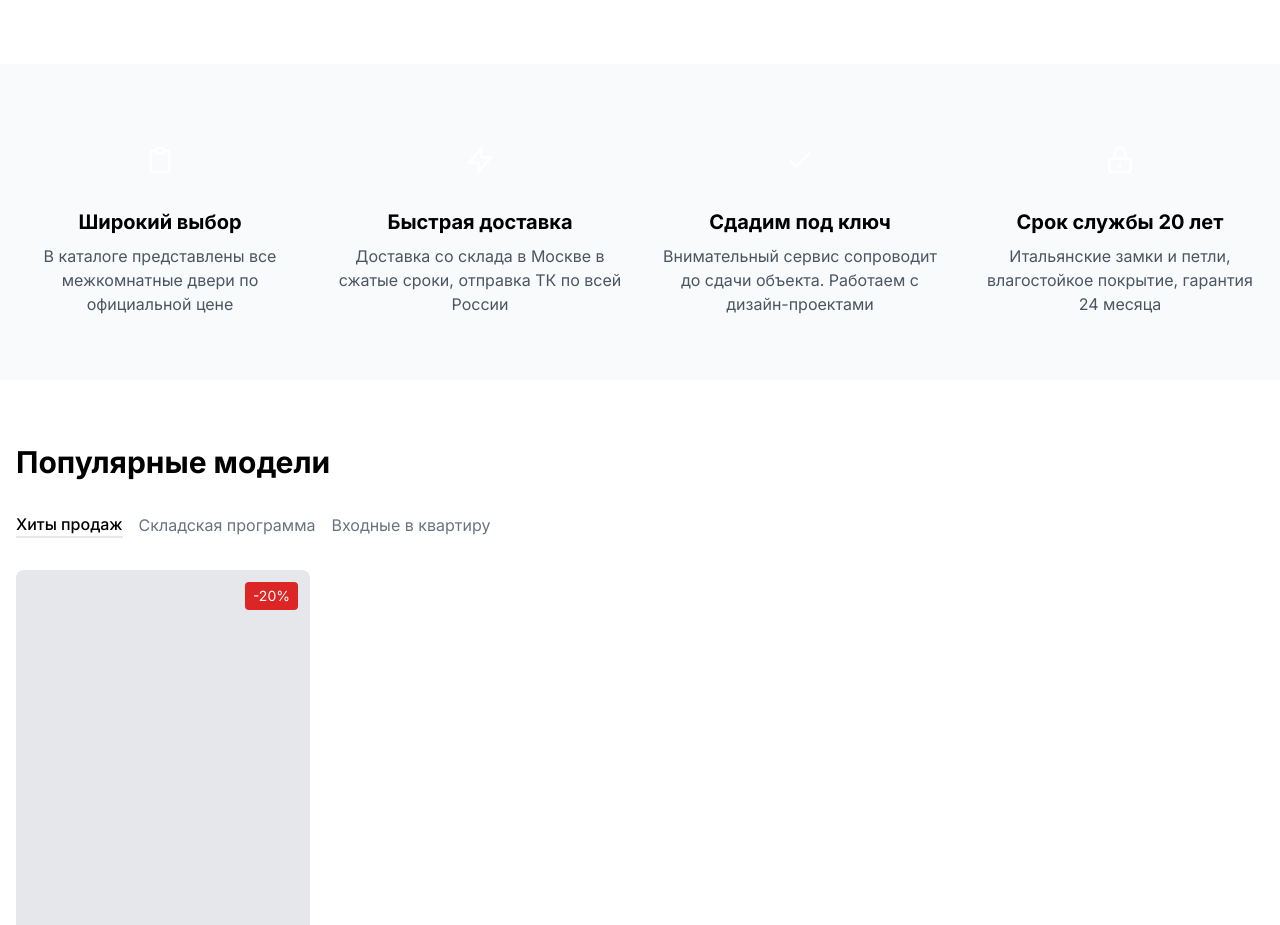
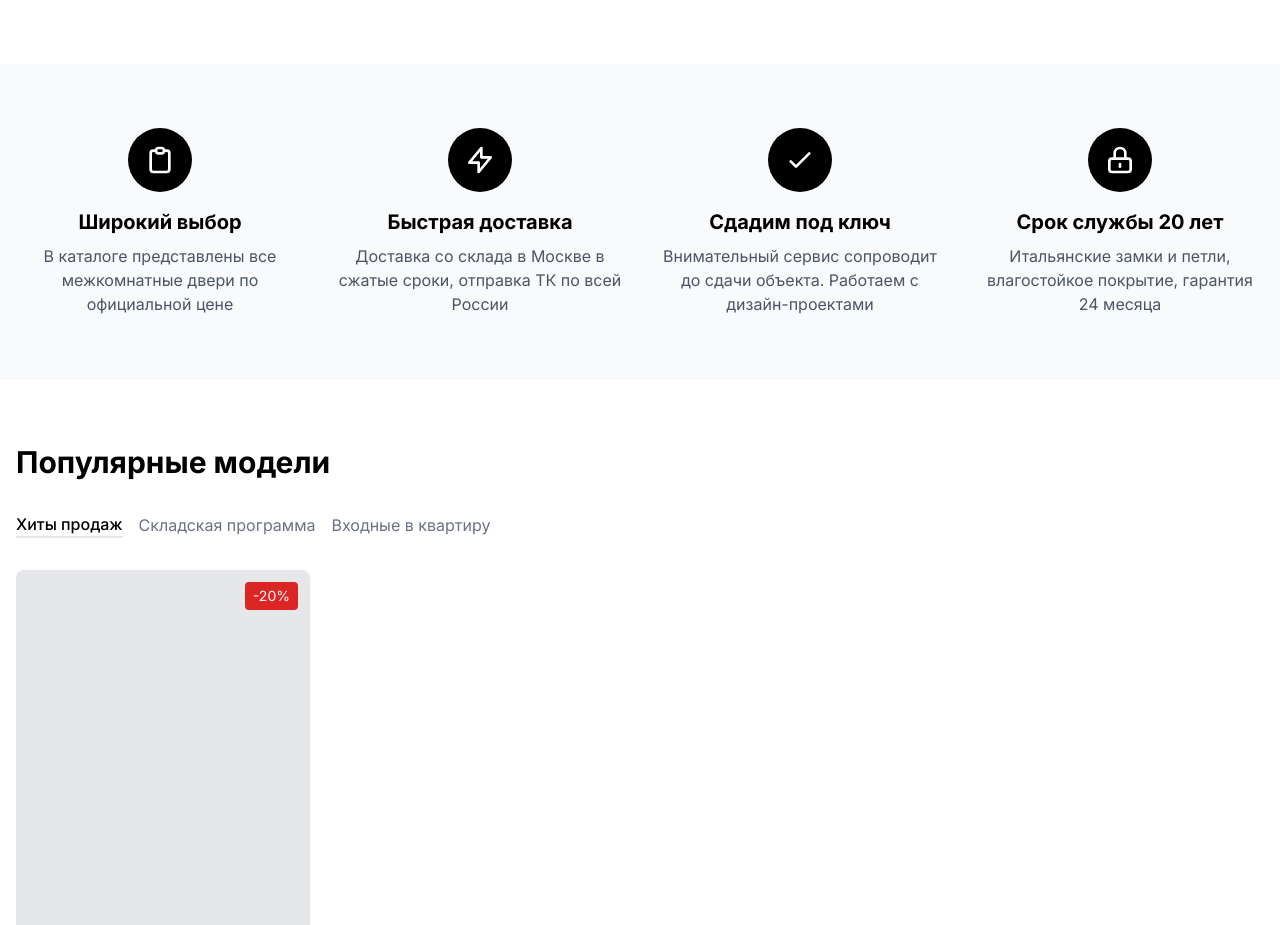
Before and after one commit to SiarheiBalt/doors, a Next.js app: page / in a window 1280 px wide. Shown: the part 964-1889 px from the top of the page. Built offline with nearby package versions, Linux system fonts and the light colour scheme.

Commit message:
Fix styles

```diff
--- a/src/app/page.tsx
+++ b/src/app/page.tsx
@@ -91,7 +91,7 @@ export default function Home() {
                         <div className="grid md:grid-cols-2 lg:grid-cols-4 gap-8">
                             <div className="text-center">
                                 <div
-                                    className="w-16 h-16 mx-auto mb-4 bg-primary rounded-full flex items-center justify-center">
+                                    className="w-16 h-16 mx-auto mb-4 bg-black rounded-full flex items-center justify-center">
                                     <svg className="w-8 h-8 text-white" fill="none" stroke="currentColor"
                                          viewBox="0 0 24 24">
                                         <path strokeLinecap="round" strokeLinejoin="round" strokeWidth="2"
@@ -104,7 +104,7 @@ export default function Home() {
                             </div>
                             <div className="text-center">
                                 <div
-                                    className="w-16 h-16 mx-auto mb-4 bg-primary rounded-full flex items-center justify-center">
+                                    className="w-16 h-16 mx-auto mb-4 bg-black rounded-full flex items-center justify-center">
                                     <svg className="w-8 h-8 text-white" fill="none" stroke="currentColor"
                                          viewBox="0 0 24 24">
                                         <path strokeLinecap="round" strokeLinejoin="round" strokeWidth="2"
@@ -117,7 +117,7 @@ export default function Home() {
                             </div>
                             <div className="text-center">
                                 <div
-                                    className="w-16 h-16 mx-auto mb-4 bg-primary rounded-full flex items-center justify-center">
+                                    className="w-16 h-16 mx-auto mb-4 bg-black rounded-full flex items-center justify-center">
                                     <svg className="w-8 h-8 text-white" fill="none" stroke="currentColor"
                                          viewBox="0 0 24 24">
                                         <path strokeLinecap="round" strokeLinejoin="round" strokeWidth="2"
@@ -130,7 +130,7 @@ export default function Home() {
                             </div>
                             <div className="text-center">
                                 <div
-                                    className="w-16 h-16 mx-auto mb-4 bg-primary rounded-full flex items-center justify-center">
+                                    className="w-16 h-16 mx-auto mb-4 bg-black rounded-full flex items-center justify-center">
                                     <svg className="w-8 h-8 text-white" fill="none" stroke="currentColor"
                                          viewBox="0 0 24 24">
                                         <path strokeLinecap="round" strokeLinejoin="round" strokeWidth="2"
```
